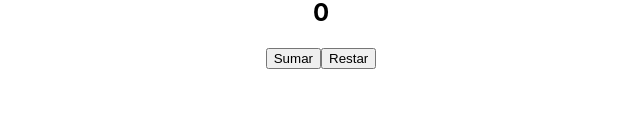
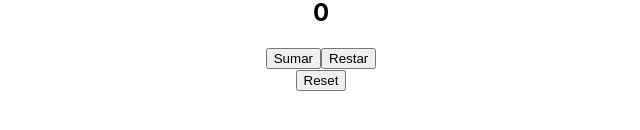
Before and after one commit to lgmamaniap/reactpractice, a React (Create React App) app: page / in a window 1280 px wide. Shown: the part 186-316 px from the top of the page, without its empty margins (319-959 px from the left). Built offline with nearby package versions, Linux system fonts and the light colour scheme.

Commit message:
feat: boton de reset para contador

```diff
--- a/src/Contador.js
+++ b/src/Contador.js
@@ -7,12 +7,19 @@ const Contador = () => {
     if (operacion === 'suma') setValor(valor + 1)
     if (operacion === 'resta') setValor(valor - 1)
   }
+
+  const handleReset = () => {
+    setValor(0)
+  }
+
    return (
     <>
       <h2>{valor}</h2>
       <div>
         <button onClick={() => handleCount('suma')}>Sumar</button>
         <button onClick={() => handleCount('resta')}>Restar</button>
+        <br />
+        <button onClick={handleReset}>Reset</button>
       </div>
     </>
   )
```
